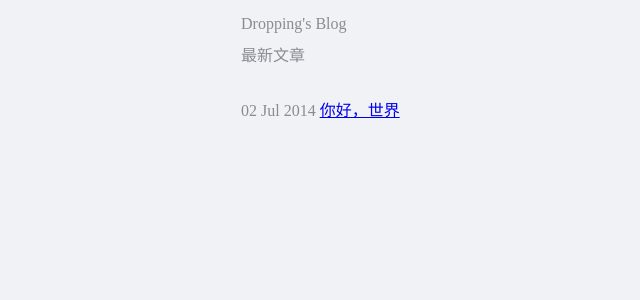
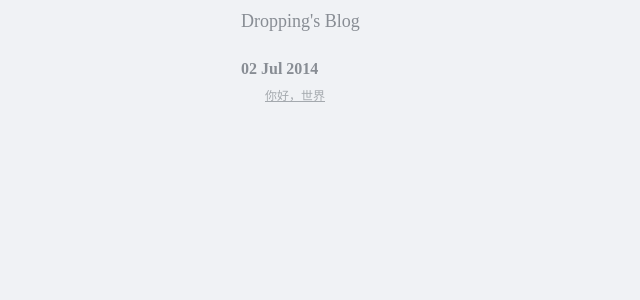
Before and after one commit to droppings/droppings.github.com, a Jekyll site: the page built from index.html, in a window 1280 px wide. Shown: the top 300 px of the page, without its empty margins (99-739 px from the left). Built offline with Jekyll 4.4.1, drawn with Linux system fonts in a browser that asks for light colours.

Commit message:
beauty the index.html

```diff
--- a/css/style.css
+++ b/css/style.css
@@ -5,21 +5,24 @@ html, body, div, span, applet, object, iframe,h1, h2, h3, h4, h5, h6, p, blockqu
 a, abbr, acronym, address, big, cite, code,del, dfn, em, img, ins, kbd, q, s, samp,
 small, strike, strong, sub, sup, tt, var,b, u, i, center,dl, dt, dd, ol, ul, li,fieldset, form, label, legend,table, caption, tbody, tfoot, thead, tr, th, td,article, aside, canvas, details, embed, figure, figcaption, footer, header, hgroup, menu, nav, output, ruby, section, summary,time, mark, audio, video {margin:0;padding:0;border:0;font-size:100%;font:inherit;vertical-align:baseline;}
 /* HTML5 display-role reset for older browsers */
-article, aside, details, figcaption, figure, footer, header, hgroup, menu, nav, section {
-	display: block;}
-body {line-height: 1;}
-ol, ul {list-style: none;}
-blockquote, q {	quotes: none;}
-blockquote:before, blockquote:after,q:before, q:after {	content: '';content: none;}
+article, aside, details, figcaption, figure, footer, header, hgroup, menu, nav, section {display:block;}
+body {line-height:1;}
+ol, ul {list-style:none;}
+blockquote, q {quotes: none;}
+blockquote:before, blockquote:after,q:before, q:after {	content:'';content:none;}
 table {	border-collapse: collapse;border-spacing: 0;}
 
 
 /* ------------- common -------------- */
-body{background:#f0f2f5;color:#888d94;font-family:'Microsoft Yahei';}
+body{background:#f0f2f5;color:#888d94;font-family:'Microsoft Yahei';font-size:12px;}
 .wrapper{max-width:600px;margin:0 auto;}
 .clearfix:after {visibility: hidden;display: block;font-size: 0;content: " ";clear: both;height: 0;}
 .clearfix { display: inline-table; }
 * html .clearfix { height: 1%; }
 .clearfix { display: block; }
 
-.post-list li{line-height:30px;vertical-align:middle;}
+.title{font-size:18px;}
+.post-list li{line-height:24px;vertical-align:middle;}
+.post-list a{color:#a4a9ae}
+.post-date{font-size:16px;font-weight:bold;line-height:30px;}
+.post-title{padding-left:2em;}
--- a/index.html
+++ b/index.html
@@ -3,11 +3,13 @@ layout: default
 title: Dropping's Blog
 ---
 <div class="wrapper">
-	<h2>{{ page.title }}</h2>
-　　<p>最新文章</p>
+	<h1 class="title">{{ page.title }}</h1>
 　　<ul class="post-list">
 　　　　{% for post in site.posts %}
-　　　　　　<li>{{ post.date | date_to_string }} <a href="{{ post.url }}">{{ post.title }}</a></li>
+　　　　　　<li>
+					<h2 class="post-date">{{ post.date | date_to_string }}</h2>
+					<p class="post-title"><a href="{{ post.url }}">{{ post.title }}</a></p>
+			</li>
 　　　　{% endfor %}
 　　</ul>
 </div>
```
